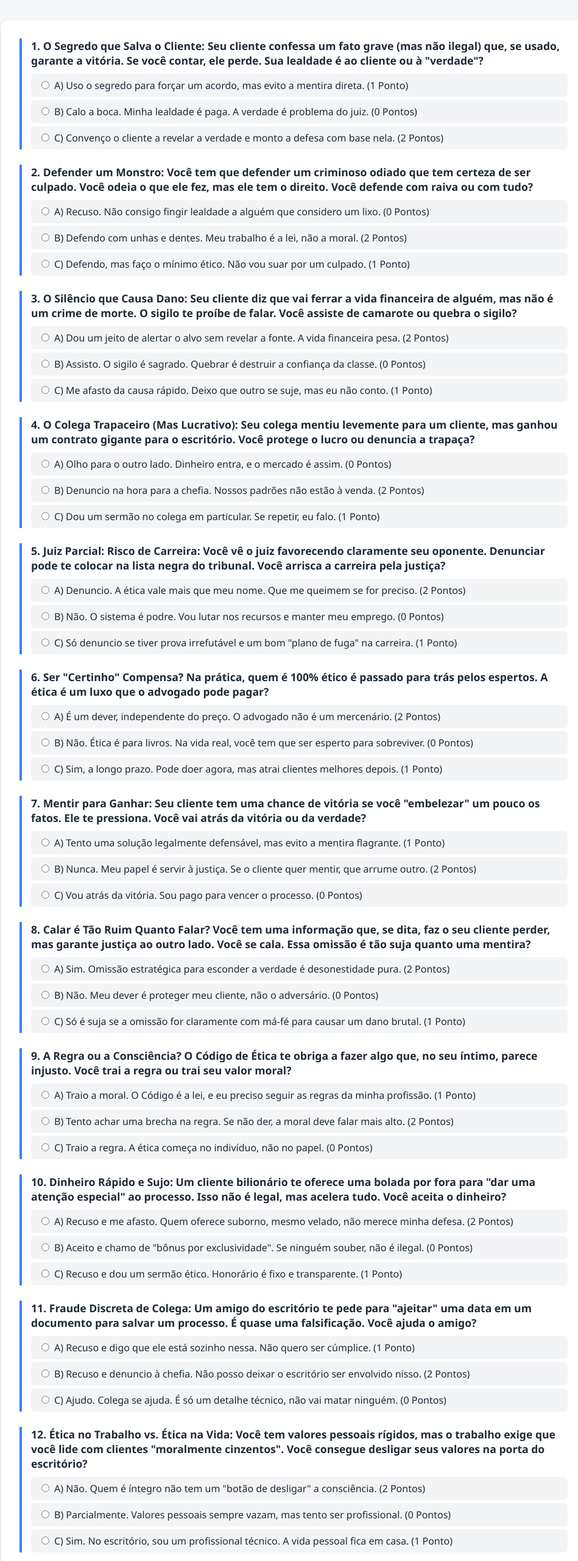
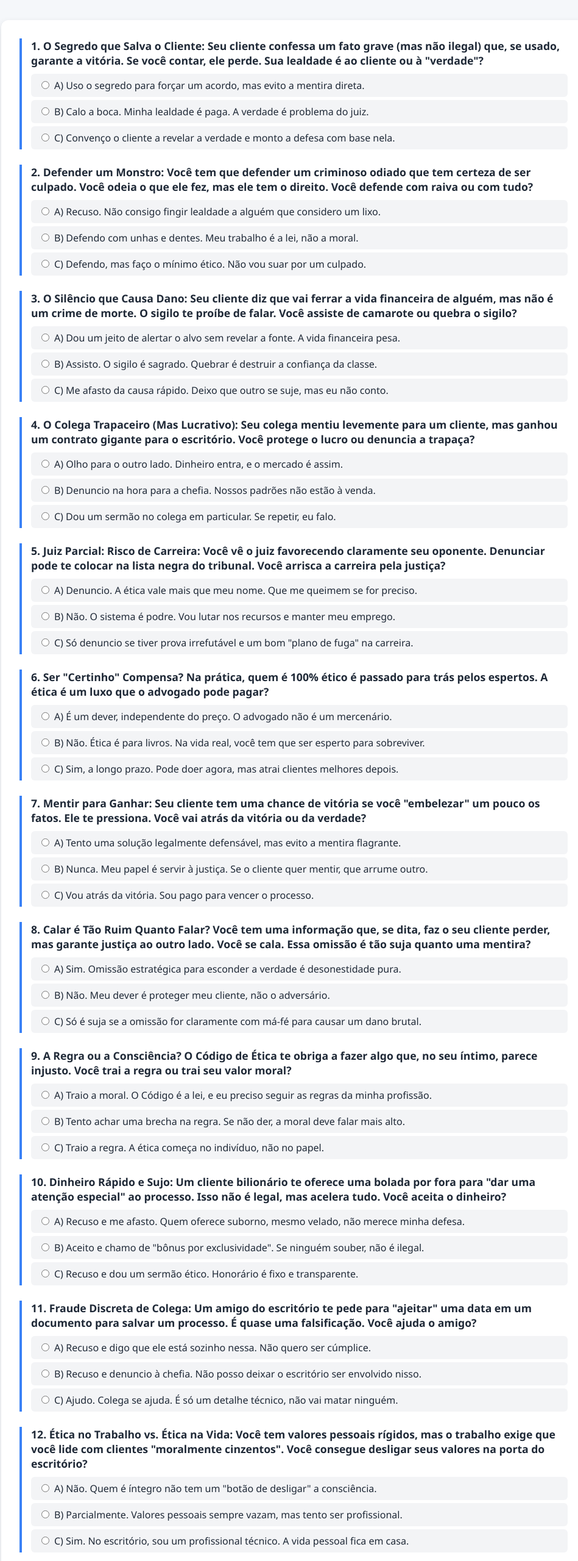
Before and after one commit to Mavrik09/fomul-rio-tica, a plain HTML site: page index.html in a window 1280 px wide. Shown: the part 160-2720 px from the top of the page at 61% size, without its empty margins (158-1107 px from the left). Drawn offline with Linux system fonts and the light colour scheme.

Commit message:
Update index.html

```diff
--- a/index.html
+++ b/index.html
@@ -35,109 +35,109 @@ button:hover { background:#2563eb; }
 <!-- Perguntas completas (colar aqui as 15 perguntas exatas que você enviou) -->
 <div class="question">
 <h3>1. O Segredo que Salva o Cliente: Seu cliente confessa um fato grave (mas não ilegal) que, se usado, garante a vitória. Se você contar, ele perde. Sua lealdade é ao cliente ou à "verdade"?</h3>
-<label><input type="radio" name="q1" value="1">A) Uso o segredo para forçar um acordo, mas evito a mentira direta. (1 Ponto)</label>
-<label><input type="radio" name="q1" value="0">B) Calo a boca. Minha lealdade é paga. A verdade é problema do juiz. (0 Pontos)</label>
-<label><input type="radio" name="q1" value="2">C) Convenço o cliente a revelar a verdade e monto a defesa com base nela. (2 Pontos)</label>
+<label><input type="radio" name="q1" value="1">A) Uso o segredo para forçar um acordo, mas evito a mentira direta. </label>
+<label><input type="radio" name="q1" value="0">B) Calo a boca. Minha lealdade é paga. A verdade é problema do juiz. </label>
+<label><input type="radio" name="q1" value="2">C) Convenço o cliente a revelar a verdade e monto a defesa com base nela. </label>
 </div>
 
 <div class="question">
 <h3>2. Defender um Monstro: Você tem que defender um criminoso odiado que tem certeza de ser culpado. Você odeia o que ele fez, mas ele tem o direito. Você defende com raiva ou com tudo?</h3>
-<label><input type="radio" name="q2" value="0">A) Recuso. Não consigo fingir lealdade a alguém que considero um lixo. (0 Pontos)</label>
-<label><input type="radio" name="q2" value="2">B) Defendo com unhas e dentes. Meu trabalho é a lei, não a moral. (2 Pontos)</label>
-<label><input type="radio" name="q2" value="1">C) Defendo, mas faço o mínimo ético. Não vou suar por um culpado. (1 Ponto)</label>
+<label><input type="radio" name="q2" value="0">A) Recuso. Não consigo fingir lealdade a alguém que considero um lixo. </label>
+<label><input type="radio" name="q2" value="2">B) Defendo com unhas e dentes. Meu trabalho é a lei, não a moral. </label>
+<label><input type="radio" name="q2" value="1">C) Defendo, mas faço o mínimo ético. Não vou suar por um culpado. </label>
 </div>
 
 <div class="question">
 <h3>3. O Silêncio que Causa Dano: Seu cliente diz que vai ferrar a vida financeira de alguém, mas não é um crime de morte. O sigilo te proíbe de falar. Você assiste de camarote ou quebra o sigilo?</h3>
-<label><input type="radio" name="q3" value="2">A) Dou um jeito de alertar o alvo sem revelar a fonte. A vida financeira pesa. (2 Pontos)</label>
-<label><input type="radio" name="q3" value="0">B) Assisto. O sigilo é sagrado. Quebrar é destruir a confiança da classe. (0 Pontos)</label>
-<label><input type="radio" name="q3" value="1">C) Me afasto da causa rápido. Deixo que outro se suje, mas eu não conto. (1 Ponto)</label>
+<label><input type="radio" name="q3" value="2">A) Dou um jeito de alertar o alvo sem revelar a fonte. A vida financeira pesa. </label>
+<label><input type="radio" name="q3" value="0">B) Assisto. O sigilo é sagrado. Quebrar é destruir a confiança da classe. </label>
+<label><input type="radio" name="q3" value="1">C) Me afasto da causa rápido. Deixo que outro se suje, mas eu não conto. </label>
 </div>
 
 <div class="question">
 <h3>4. O Colega Trapaceiro (Mas Lucrativo): Seu colega mentiu levemente para um cliente, mas ganhou um contrato gigante para o escritório. Você protege o lucro ou denuncia a trapaça?</h3>
-<label><input type="radio" name="q4" value="0">A) Olho para o outro lado. Dinheiro entra, e o mercado é assim. (0 Pontos)</label>
-<label><input type="radio" name="q4" value="2">B) Denuncio na hora para a chefia. Nossos padrões não estão à venda. (2 Pontos)</label>
-<label><input type="radio" name="q4" value="1">C) Dou um sermão no colega em particular. Se repetir, eu falo. (1 Ponto)</label>
+<label><input type="radio" name="q4" value="0">A) Olho para o outro lado. Dinheiro entra, e o mercado é assim. </label>
+<label><input type="radio" name="q4" value="2">B) Denuncio na hora para a chefia. Nossos padrões não estão à venda. </label>
+<label><input type="radio" name="q4" value="1">C) Dou um sermão no colega em particular. Se repetir, eu falo. </label>
 </div>
 
 <div class="question">
 <h3>5. Juiz Parcial: Risco de Carreira: Você vê o juiz favorecendo claramente seu oponente. Denunciar pode te colocar na lista negra do tribunal. Você arrisca a carreira pela justiça?</h3>
-<label><input type="radio" name="q5" value="2">A) Denuncio. A ética vale mais que meu nome. Que me queimem se for preciso. (2 Pontos)</label>
-<label><input type="radio" name="q5" value="0">B) Não. O sistema é podre. Vou lutar nos recursos e manter meu emprego. (0 Pontos)</label>
-<label><input type="radio" name="q5" value="1">C) Só denuncio se tiver prova irrefutável e um bom "plano de fuga" na carreira. (1 Ponto)</label>
+<label><input type="radio" name="q5" value="2">A) Denuncio. A ética vale mais que meu nome. Que me queimem se for preciso. </label>
+<label><input type="radio" name="q5" value="0">B) Não. O sistema é podre. Vou lutar nos recursos e manter meu emprego. </label>
+<label><input type="radio" name="q5" value="1">C) Só denuncio se tiver prova irrefutável e um bom "plano de fuga" na carreira. </label>
 </div>
 
 <div class="question">
 <h3>6. Ser "Certinho" Compensa? Na prática, quem é 100% ético é passado para trás pelos espertos. A ética é um luxo que o advogado pode pagar?</h3>
-<label><input type="radio" name="q6" value="2">A) É um dever, independente do preço. O advogado não é um mercenário. (2 Pontos)</label>
-<label><input type="radio" name="q6" value="0">B) Não. Ética é para livros. Na vida real, você tem que ser esperto para sobreviver. (0 Pontos)</label>
-<label><input type="radio" name="q6" value="1">C) Sim, a longo prazo. Pode doer agora, mas atrai clientes melhores depois. (1 Ponto)</label>
+<label><input type="radio" name="q6" value="2">A) É um dever, independente do preço. O advogado não é um mercenário. </label>
+<label><input type="radio" name="q6" value="0">B) Não. Ética é para livros. Na vida real, você tem que ser esperto para sobreviver. </label>
+<label><input type="radio" name="q6" value="1">C) Sim, a longo prazo. Pode doer agora, mas atrai clientes melhores depois. </label>
 </div>
 
 <div class="question">
 <h3>7. Mentir para Ganhar: Seu cliente tem uma chance de vitória se você "embelezar" um pouco os fatos. Ele te pressiona. Você vai atrás da vitória ou da verdade?</h3>
-<label><input type="radio" name="q7" value="1">A) Tento uma solução legalmente defensável, mas evito a mentira flagrante. (1 Ponto)</label>
-<label><input type="radio" name="q7" value="2">B) Nunca. Meu papel é servir à justiça. Se o cliente quer mentir, que arrume outro. (2 Pontos)</label>
-<label><input type="radio" name="q7" value="0">C) Vou atrás da vitória. Sou pago para vencer o processo. (0 Pontos)</label>
+<label><input type="radio" name="q7" value="1">A) Tento uma solução legalmente defensável, mas evito a mentira flagrante. </label>
+<label><input type="radio" name="q7" value="2">B) Nunca. Meu papel é servir à justiça. Se o cliente quer mentir, que arrume outro. </label>
+<label><input type="radio" name="q7" value="0">C) Vou atrás da vitória. Sou pago para vencer o processo. </label>
 </div>
 
 <div class="question">
 <h3>8. Calar é Tão Ruim Quanto Falar? Você tem uma informação que, se dita, faz o seu cliente perder, mas garante justiça ao outro lado. Você se cala. Essa omissão é tão suja quanto uma mentira?</h3>
-<label><input type="radio" name="q8" value="2">A) Sim. Omissão estratégica para esconder a verdade é desonestidade pura. (2 Pontos)</label>
-<label><input type="radio" name="q8" value="0">B) Não. Meu dever é proteger meu cliente, não o adversário. (0 Pontos)</label>
-<label><input type="radio" name="q8" value="1">C) Só é suja se a omissão for claramente com má-fé para causar um dano brutal. (1 Ponto)</label>
+<label><input type="radio" name="q8" value="2">A) Sim. Omissão estratégica para esconder a verdade é desonestidade pura. </label>
+<label><input type="radio" name="q8" value="0">B) Não. Meu dever é proteger meu cliente, não o adversário. </label>
+<label><input type="radio" name="q8" value="1">C) Só é suja se a omissão for claramente com má-fé para causar um dano brutal. </label>
 </div>
 
 <div class="question">
 <h3>9. A Regra ou a Consciência? O Código de Ética te obriga a fazer algo que, no seu íntimo, parece injusto. Você trai a regra ou trai seu valor moral?</h3>
-<label><input type="radio" name="q9" value="1">A) Traio a moral. O Código é a lei, e eu preciso seguir as regras da minha profissão. (1 Ponto)</label>
-<label><input type="radio" name="q9" value="2">B) Tento achar uma brecha na regra. Se não der, a moral deve falar mais alto. (2 Pontos)</label>
-<label><input type="radio" name="q9" value="0">C) Traio a regra. A ética começa no indivíduo, não no papel. (0 Pontos)</label>
+<label><input type="radio" name="q9" value="1">A) Traio a moral. O Código é a lei, e eu preciso seguir as regras da minha profissão. </label>
+<label><input type="radio" name="q9" value="2">B) Tento achar uma brecha na regra. Se não der, a moral deve falar mais alto. </label>
+<label><input type="radio" name="q9" value="0">C) Traio a regra. A ética começa no indivíduo, não no papel. </label>
 </div>
 
 <div class="question">
 <h3>10. Dinheiro Rápido e Sujo: Um cliente bilionário te oferece uma bolada por fora para "dar uma atenção especial" ao processo. Isso não é legal, mas acelera tudo. Você aceita o dinheiro?</h3>
-<label><input type="radio" name="q10" value="2">A) Recuso e me afasto. Quem oferece suborno, mesmo velado, não merece minha defesa. (2 Pontos)</label>
-<label><input type="radio" name="q10" value="0">B) Aceito e chamo de "bônus por exclusividade". Se ninguém souber, não é ilegal. (0 Pontos)</label>
-<label><input type="radio" name="q10" value="1">C) Recuso e dou um sermão ético. Honorário é fixo e transparente. (1 Ponto)</label>
+<label><input type="radio" name="q10" value="2">A) Recuso e me afasto. Quem oferece suborno, mesmo velado, não merece minha defesa. </label>
+<label><input type="radio" name="q10" value="0">B) Aceito e chamo de "bônus por exclusividade". Se ninguém souber, não é ilegal. </label>
+<label><input type="radio" name="q10" value="1">C) Recuso e dou um sermão ético. Honorário é fixo e transparente. </label>
 </div>
 
 <div class="question">
 <h3>11. Fraude Discreta de Colega: Um amigo do escritório te pede para "ajeitar" uma data em um documento para salvar um processo. É quase uma falsificação. Você ajuda o amigo?</h3>
-<label><input type="radio" name="q11" value="1">A) Recuso e digo que ele está sozinho nessa. Não quero ser cúmplice. (1 Ponto)</label>
-<label><input type="radio" name="q11" value="2">B) Recuso e denuncio à chefia. Não posso deixar o escritório ser envolvido nisso. (2 Pontos)</label>
-<label><input type="radio" name="q11" value="0">C) Ajudo. Colega se ajuda. É só um detalhe técnico, não vai matar ninguém. (0 Pontos)</label>
+<label><input type="radio" name="q11" value="1">A) Recuso e digo que ele está sozinho nessa. Não quero ser cúmplice. </label>
+<label><input type="radio" name="q11" value="2">B) Recuso e denuncio à chefia. Não posso deixar o escritório ser envolvido nisso. </label>
+<label><input type="radio" name="q11" value="0">C) Ajudo. Colega se ajuda. É só um detalhe técnico, não vai matar ninguém. </label>
 </div>
 
 <div class="question">
 <h3>12. Ética no Trabalho vs. Ética na Vida: Você tem valores pessoais rígidos, mas o trabalho exige que você lide com clientes "moralmente cinzentos". Você consegue desligar seus valores na porta do escritório?</h3>
-<label><input type="radio" name="q12" value="2">A) Não. Quem é íntegro não tem um "botão de desligar" a consciência. (2 Pontos)</label>
-<label><input type="radio" name="q12" value="0">B) Parcialmente. Valores pessoais sempre vazam, mas tento ser profissional. (0 Pontos)</label>
-<label><input type="radio" name="q12" value="1">C) Sim. No escritório, sou um profissional técnico. A vida pessoal fica em casa. (1 Ponto)</label>
+<label><input type="radio" name="q12" value="2">A) Não. Quem é íntegro não tem um "botão de desligar" a consciência. </label>
+<label><input type="radio" name="q12" value="0">B) Parcialmente. Valores pessoais sempre vazam, mas tento ser profissional. </label>
+<label><input type="radio" name="q12" value="1">C) Sim. No escritório, sou um profissional técnico. A vida pessoal fica em casa. </label>
 </div>
 
 <div class="question">
 <h3>13. Ajudar um Mal-Intencionado: Você descobre que seu cliente está usando suas estratégias legais para ferrar um concorrente de forma cruel, mas dentro da lei. Você continua defendendo ele?</h3>
-<label><input type="radio" name="q13" value="2">A) Peço o afastamento imediato. Não serei arma para a maldade dos outros. (2 Pontos)</label>
-<label><input type="radio" name="q13" value="0">B) Sim. É legal, e meu cliente é a prioridade. Não sou babá moral de ninguém. (0 Pontos)</label>
-<label><input type="radio" name="q13" value="1">C) Continuo, mas com um pé atrás, e evito dar ideias novas. (1 Ponto)</label>
+<label><input type="radio" name="q13" value="2">A) Peço o afastamento imediato. Não serei arma para a maldade dos outros. </label>
+<label><input type="radio" name="q13" value="0">B) Sim. É legal, e meu cliente é a prioridade. Não sou babá moral de ninguém. </label>
+<label><input type="radio" name="q13" value="1">C) Continuo, mas com um pé atrás, e evito dar ideias novas. </label>
 </div>
 
 <div class="question">
 <h3>14. A Escolha de Satanás (Lucro vs. Causa): Você pode pegar um contrato milionário, mas isso vai te obrigar a abandonar o caso pro bono (gratuito) de um grupo pobre que precisa de você. O que você prioriza?</h3>
-<label><input type="radio" name="q14" value="2">A) O compromisso com o fraco. O dinheiro virá depois, e minha palavra vale. (2 Pontos)</label>
-<label><input type="radio" name="q14" value="0">B) O lucro. O escritório tem que pagar as contas. Caridade é para as sobras. (0 Pontos)</label>
-<label><input type="radio" name="q14" value="1">C) Tento negociar o grande contrato para não largar totalmente o caso pro bono. (1 Ponto)</label>
+<label><input type="radio" name="q14" value="2">A) O compromisso com o fraco. O dinheiro virá depois, e minha palavra vale. </label>
+<label><input type="radio" name="q14" value="0">B) O lucro. O escritório tem que pagar as contas. Caridade é para as sobras. </label>
+<label><input type="radio" name="q14" value="1">C) Tento negociar o grande contrato para não largar totalmente o caso pro bono. </label>
 </div>
 
 <div class="question">
 <h3>15. O Teste do Caráter: Ninguém está olhando. Você vê um erro no processo que te dá uma vitória fácil. O juiz errou. Você aponta o erro ou se aproveita do lapso?</h3>
-<label><input type="radio" name="q15" value="2">A) Corrijo o erro. Minha ética não depende de testemunhas. (2 Pontos)</label>
-<label><input type="radio" name="q15" value="0">B) Me aproveito. A falha é do outro lado. Meu trabalho é vencer. (0 Pontos)</label>
-<label><input type="radio" name="q15" value="1">C) Se o erro for pequeno, deixo passar. Se for um absurdo, corrijo. (1 Ponto)</label>
+<label><input type="radio" name="q15" value="2">A) Corrijo o erro. Minha ética não depende de testemunhas. </label>
+<label><input type="radio" name="q15" value="0">B) Me aproveito. A falha é do outro lado. Meu trabalho é vencer. </label>
+<label><input type="radio" name="q15" value="1">C) Se o erro for pequeno, deixo passar. Se for um absurdo, corrijo. </label>
 </div>
-<!-- Para economia de espaço, não coloco aqui novamente, mas devem ser exatamente iguais às 15 anteriores -->
+
 </form>
 
 <button type="button" onclick="calcular()">Calcular Índice Ético</button>
@@ -163,28 +163,40 @@ function calcular() {
 
 if(total <= 5){
     perfil = `O Cínico (O Mercenário) — 0 a 5 Pontos`;
-    desc = `Seu índice ético é preocupantemente baixo. Você vê a advocacia puramente como um negócio e uma batalha de interesses, não um serviço à justiça. Sua bússola é o lucro imediato e a vitória a qualquer custo. Você está sempre no limite da ilegalidade, priorizando a sobrevivência e o ganho pessoal acima de qualquer princípio moral ou regra profissional. Você acredita que "todo mundo faz" e que ser ético é ser ingênuo. Provocação: Você é o tipo de advogado que destrói a reputação da classe. Você pode ter sucesso financeiro rápido, mas terá um preço: sua integridade é negociável, e você será temido, mas jamais respeitado. Seus clientes são ativos descartáveis, e seu risco de acabar enfrentando a OAB ou a Justiça é altíssimo.`;
+    desc = `Seu índice ético é preocupantemente baixo. Você vê a advocacia puramente como um negócio e uma batalha de interesses, não um serviço à justiça. Sua bússola é o lucro imediato e a vitória a qualquer custo. Você está sempre no limite da ilegalidade, priorizando a sobrevivência e o ganho pessoal acima de qualquer princípio moral ou regra profissional. Você acredita que "TODO MUNDO FAZ" e que ser ético é ser ingênuo. <br><br><h3>Provocação:</h3> Você é o tipo de advogado que destrói a reputação da classe. Você pode ter sucesso financeiro rápido, mas terá um preço: sua integridade é negociável, e você será temido, mas jamais respeitado. Seus clientes são ativos descartáveis, e seu risco de acabar enfrentando a OAB ou a Justiça é altíssimo.`;
     cor = "#dc2626"; // vermelho
 } else if(total <= 10){
     perfil = `O Pragmatista (O Jogador de Risco) — 6 a 10 Pontos`;
-    desc = `Você reconhece o valor da ética, mas a trata como uma ferramenta a ser usada apenas quando é conveniente ou legalmente exigida. Sua principal preocupação é evitar a punição (OAB ou Justiça), não agir corretamente. Você adota a ética seletiva: assume riscos morais em situações onde o benefício é alto e a chance de ser pego é baixa. Você evita a fraude óbvia, mas abraça a omissão e a manipulação sutil da verdade. Provocação: Você está sempre justificando seus "atalhos". Você vive na zona cinzenta, buscando o "jeitinho" que te garante o resultado sem quebrar a lei abertamente. Seu problema não é a malícia, mas a falta de coragem para sacrificar um ganho. Você é um profissional competente, mas moralmente fraco, e a longo prazo, essa reputação limitada vai estagnar seu crescimento.`;
+    desc = `Você reconhece o valor da ética, mas a trata como uma ferramenta a ser usada apenas quando é conveniente ou legalmente exigida. Sua principal preocupação é evitar a punição (OAB ou Justiça), não agir corretamente. Você adota a ética seletiva: assume riscos morais em situações em que o benefício é alto e a chance de ser pego é baixa. Você evita a fraude óbvia, mas abraça a omissão e a manipulação sutil da verdade. <br><br><h3>Provocação:</h3> Você está sempre justificando seus "ATALHOS". Você vive na zona cinzenta, buscando o "JEITINHO" que te garante o resultado sem quebrar a lei abertamente. Seu problema não é a malícia, mas a falta de coragem para sacrificar um ganho. Você é um profissional competente, mas moralmente fraco, e a longo prazo, essa reputação limitada vai estagnar seu crescimento.`;
     cor = "#f59e0b"; // laranja
 } else if(total <= 15){
     perfil = `O Burocrata (O Seguidor de Regras) — 11 a 15 Pontos`;
-    desc = `Você é o defensor da legalidade estrita e do código de ética... desde que isso não exija sacrifícios pessoais. Você pontua bem nas questões que envolvem regras claras (fraude, suborno), mas hesita em dilemas morais complexos (denunciar um juiz, abandonar um cliente legalmente correto, mas moralmente repulsivo). Você adota uma ética reativa: evita o erro, mas não busca ativamente o acerto. Sua zona de conforto é o procedimento. Provocação: Você é um advogado seguro, mas previsível. Você nunca será a causa de um escândalo, mas também nunca fará a diferença em uma grande causa. Seu maior medo é o conflito e o risco de carreira. Sua ética é ditada pelo livro de regras, não pela sua consciência. Você faz o mínimo para ser considerado ético.`;
+    desc = `Você é o defensor da legalidade estrita e do código de ética... desde que isso não exija sacrifícios pessoais. Você pontua bem nas questões que envolvem regras claras (fraude, suborno), mas hesita em dilemas morais complexos (denunciar um juiz, abandonar um cliente legalmente correto, mas moralmente repulsivo). Você adota uma ética reativa: evita o erro, mas não busca ativamente o acerto. Sua zona de conforto é o procedimento. <br><br><h3>Provocação:</h3> Você é um advogado seguro, mas previsível. Você nunca será a causa de um escândalo, mas também nunca fará a diferença em uma grande causa. Seu maior medo é o conflito e o risco de carreira. Sua ética é ditada pelo livro de regras, não pela sua consciência. Você faz o mínimo para ser considerado ético.`;
     cor = "#facc15"; // amarelo
 } else if(total <= 20){
     perfil = `O Ponderado (O Equilibrado Estratégico) — 16 a 20 Pontos`;
-    desc = `Você possui um forte senso de integridade e busca ativamente o equilíbrio entre a lealdade ao cliente e o dever para com a justiça e a sociedade. Sua abordagem é a ética deliberativa: você analisa as consequências e tenta escolher a opção que cause o menor dano moral e profissional. Você está disposto a renunciar a um lucro fácil se a situação cheirar a ilícito, e defende a ética como um valor de longo prazo. Provocação: Seu ponto fraco é o desconforto. Você tem a consciência limpa, mas gasta muita energia mental tentando justificar a escolha intermediária (1 ponto). Você precisa ter cuidado para que a busca pelo "equilíbrio" não se torne uma desculpa para não se posicionar de forma mais corajosa e combativa quando a causa for realmente justa.`;
+    desc = `Você possui um forte senso de integridade e busca ativamente o equilíbrio entre a lealdade ao cliente e o dever para com a justiça e a sociedade. <br><br> Sua abordagem é a ética deliberativa: você analisa as consequências e tenta escolher a opção que cause o menor dano moral e profissional. Você está disposto a renunciar a um lucro fácil se a situação cheirar a ilícito, e defende a ética como um valor de longo prazo. <br><br><h3>Provocação</h3> Seu ponto fraco é o desconforto. Você tem a consciência limpa, mas gasta muita energia mental tentando justificar a escolha intermediária. Você precisa ter cuidado para que a busca pelo "equilíbrio" não se torne uma desculpa para não se posicionar de forma mais corajosa e combativa quando a causa for realmente justa.`;
     cor = "#22c55e"; // verde claro
 } else if(total <= 25){
     perfil = `O Idealista Inconformado (O Defensor de Princípios) — 21 a 25 Pontos`;
-    desc = `Sua pontuação revela uma alta rigidez moral e uma tendência a priorizar o ideal de justiça sobre o ganho pessoal e o conforto profissional. Você aceita o sacrifício ético: está disposto a enfrentar a OAB, o juiz ou o próprio cliente para defender o que é correto. Você vê o sigilo e a lealdade com seriedade, mas reconhece que a ética pessoal e o dever para com o Direito (a verdade) são superiores. Provocação: Você é o tipo de advogado que as pessoas respeitam, mas que muitos colegas chamam de "ingênuo". Você pode perder batalhas financeiras no curto prazo, e a rigidez pode te isolar. Seu desafio é aprender a navegar no mundo real sem quebrar seus princípios, mas também sem se tornar um mártir desnecessário. O idealismo tem um preço alto.`;
+    desc = `Sua pontuação revela uma alta rigidez moral e uma tendência a priorizar o ideal de justiça sobre o ganho pessoal e o conforto profissional. <br><br> Você aceita o sacrifício ético: está disposto a enfrentar a OAB, o juiz ou o próprio cliente para defender o que é correto. Você vê o sigilo e a lealdade com seriedade, mas reconhece que a ética pessoal e o dever para com o Direito (a verdade) são superiores. <br><br><h3>Provocação:</h3> Você é o tipo de advogado que as pessoas respeitam, mas que muitos colegas chamam de "ingênuo". Você pode perder batalhas financeiras no curto prazo, e a rigidez pode te isolar. Seu desafio é aprender a navegar no mundo real sem quebrar seus princípios, mas também sem se tornar um mártir desnecessário. O idealismo tem um preço alto.`;
     cor = "#16a34a"; // verde médio
 } else {
     perfil = `O Padrão Ouro (O Ícone da Integridade) — 26 a 30 Pontos`;
-    desc = `Seu índice ético é máximo ou quase máximo. Você demonstra um compromisso inabalável com a integridade, a justiça e os mais altos padrões da profissão. Você pratica a ética proativa, ou seja, você não apenas evita o erro, mas busca ativamente o acerto, mesmo quando ninguém está olhando e mesmo quando há um custo alto. Sua reputação é seu maior patrimônio. Provocação: Você é a exceção à regra, e isso te torna um alvo. As pessoas vão testar seus limites e tentar explorar sua integridade. Seu desafio não é ser ético, mas sim ser ético e eficaz, provando que a integridade é o caminho para o sucesso duradouro. Mantenha-se firme, pois sua consistência é a maior crítica aos perfis de 0 a 10 pontos.`;
+    desc = `Seu índice ético é máximo ou quase máximo. Você demonstra um compromisso inabalável com a integridade, a justiça e os mais altos padrões da profissão. Você pratica a ética proativa, ou seja, você não apenas evita o erro, mas busca ativamente o acerto, mesmo quando ninguém está olhando e mesmo quando há um custo alto. Sua reputação é seu maior patrimônio. <br><br><h3>Provocação:</h3>Você é a exceção à regra, e isso te torna um alvo. As pessoas vão testar seus limites e tentar explorar sua integridade. Seu desafio não é ser ético, mas sim ser ético e eficaz, provando que a integridade é o caminho para o sucesso duradouro. Mantenha-se firme, pois sua consistência é a maior crítica aos perfis de 0 a 10 pontos.`;
     cor = "#059669"; // verde escuro
+}
+
+    // Atualiza barra de progresso
+    const barra = document.getElementById("barraProgressoInner");
+    barra.style.width = (total/30*100) + "%";
+    barra.style.backgroundColor = cor;
+
+    // Mostra perfil e descrição
+    document.querySelector(".perfil").textContent = `${perfil} → Índice Ético: ${total}/30`;
+    document.querySelector(".descricao").innerHTML = desc; // USANDO .innerHTML AQUI
+    document.getElementById("resultado").style.display="block";
+    document.getElementById("resultado").scrollIntoView({behavior:"smooth"});
 }
 
     // Atualiza barra de progresso
@@ -197,7 +209,7 @@ if(total <= 5){
     document.querySelector(".descricao").textContent = desc;
     document.getElementById("resultado").style.display="block";
     document.getElementById("resultado").scrollIntoView({behavior:"smooth"});
-}
+
 </script>
 
 </body>
```
